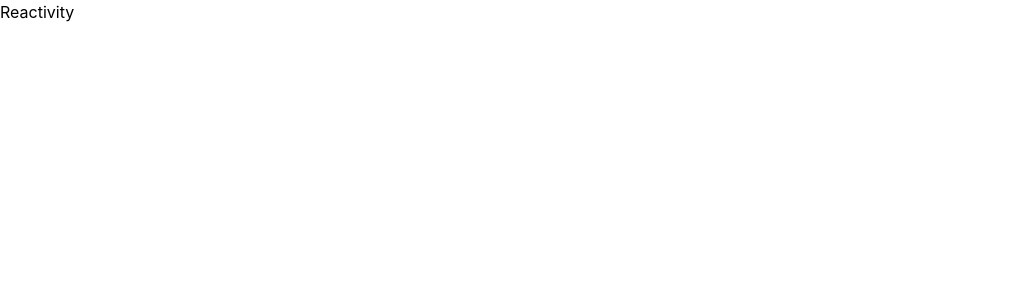
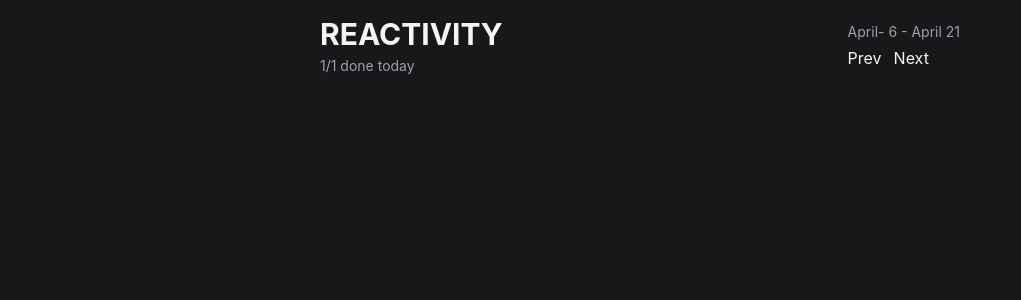
Before and after one commit to clara-cdp/Reactivity, a React (Vite) app: page / in a window 1280 px wide. Shown: the top 300 px of the page, without its empty margins (0-1021 px from the left). Built offline with nearby package versions, Linux system fonts and the light colour scheme.

Commit message:
Header created

```diff
--- a/src/App.tsx
+++ b/src/App.tsx
@@ -1,9 +1,24 @@
 export default function App() {
-    return <div>
+    return <div className="max-w-2xl mx-auto p-4 flex flex-col gap-4">
       <Header></Header>
   </div>
 }
 
 function Header() {
-    return<h1>Reactivity</h1>
+    return (
+        <header className="flex items-center justify-between">
+            <div className="flex flex-col gap-1">
+                <h1 className="text-3xl font-bold uppercase">Reactivity</h1>
+                <span className="text-zinc-400 text-sm">1/1 done today</span>
+            </div>
+            <div className="flex flex-col gap-1">
+                <span className="text-zinc-400 text-sm">April- 6 - April 21</span>
+                <div className="flex items-center gap-3">
+                    <button>Prev</button>
+                    <button>Next</button>
+                </div>
+
+            </div>
+    </header>
+)
 }
--- a/src/index.css
+++ b/src/index.css
@@ -1 +1,6 @@
 @import "tailwindcss";
+
+body {
+    Background-color: var(--color-zinc-900);
+    color: var(--color-zinc-100);
+}
```
